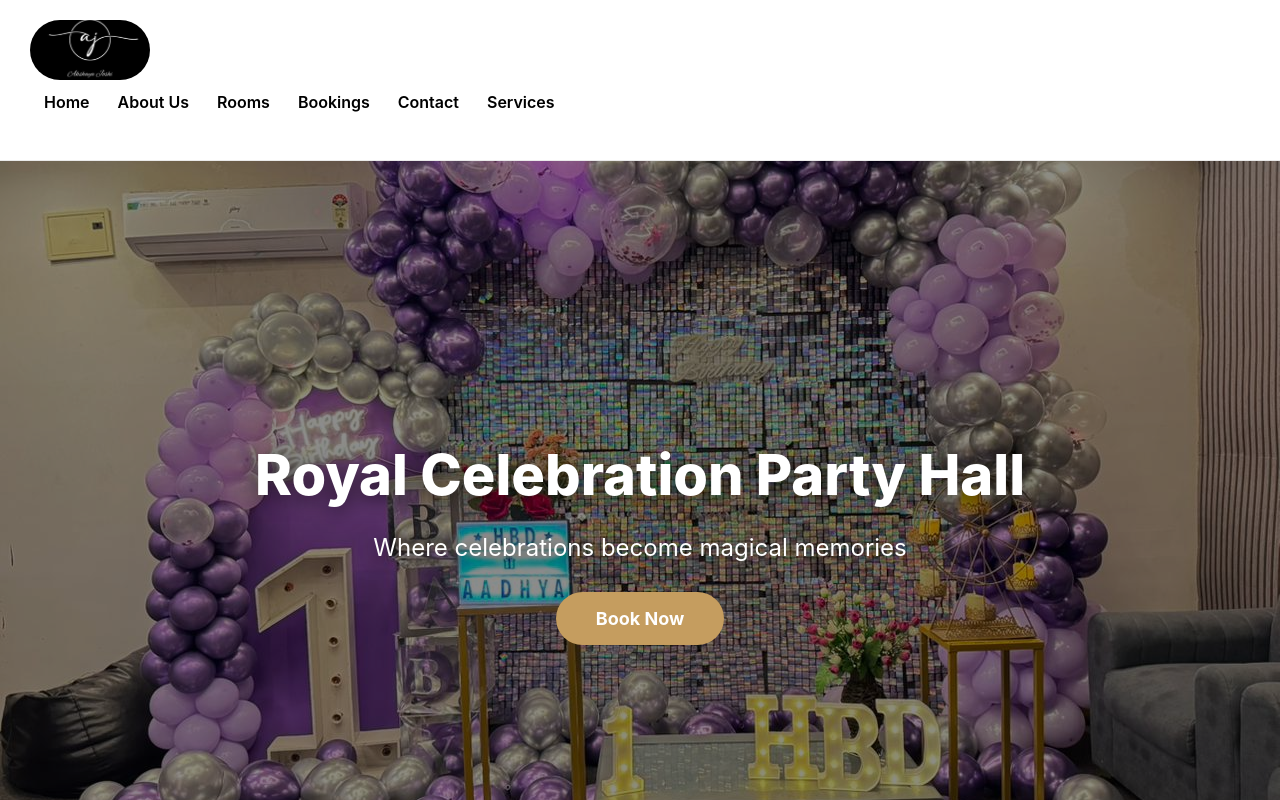
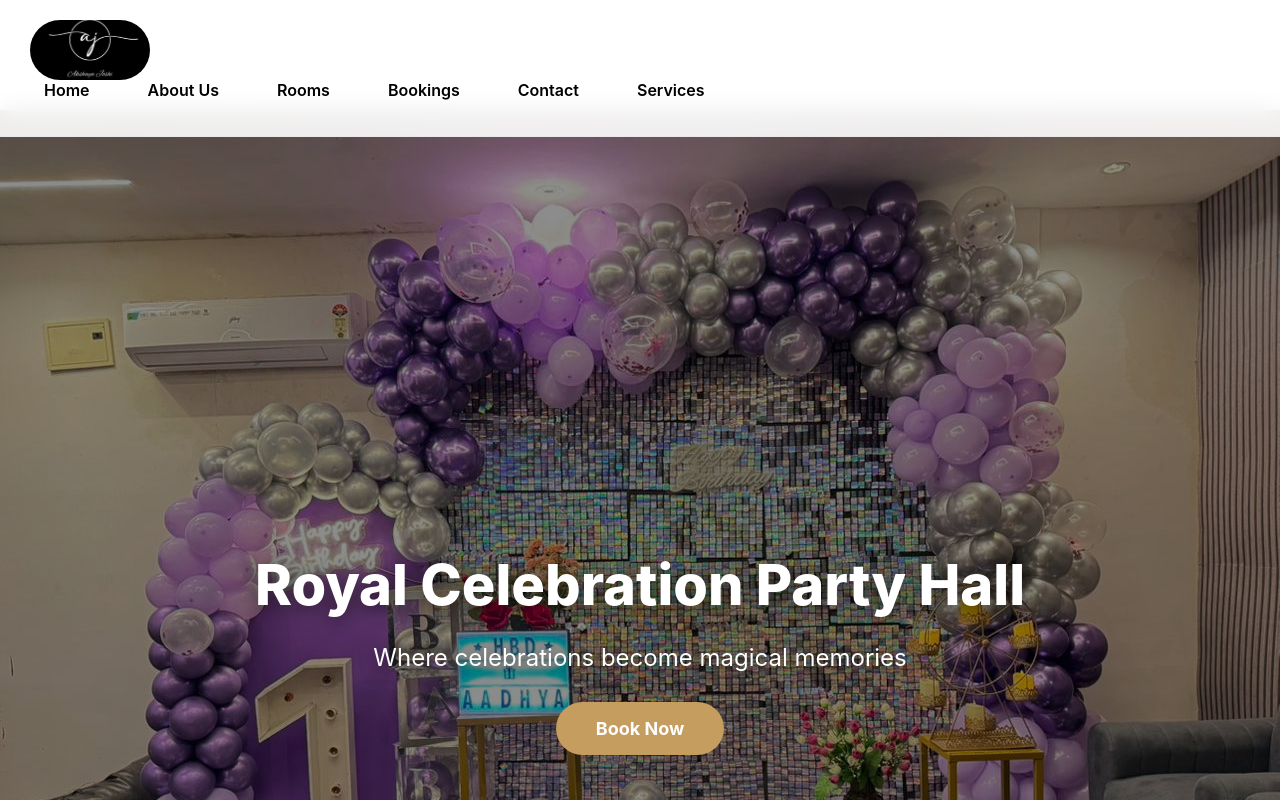
Before and after one commit to pathapatisneha2025-commits/Partyhousewebsite, a React (Create React App) app: page / in a window 1280 px wide. Shown: the top 800 px of the page. Built offline with nearby package versions, Linux system fonts and the light colour scheme.

Commit message:
changes made

```diff
--- a/src/component/navbar.jsx
+++ b/src/component/navbar.jsx
@@ -4,46 +4,41 @@ import { Menu, X } from "lucide-react";
 
 export default function Navbar() {
   const [shrink, setShrink] = useState(false);
-  const [width, setWidth] = useState(window.innerWidth);
   const [menuOpen, setMenuOpen] = useState(false);
 
   useEffect(() => {
     const handleScroll = () => setShrink(window.scrollY > 50);
-    const handleResize = () => setWidth(window.innerWidth);
 
     window.addEventListener("scroll", handleScroll);
-    window.addEventListener("resize", handleResize);
-
-    return () => {
-      window.removeEventListener("scroll", handleScroll);
-      window.removeEventListener("resize", handleResize);
-    };
+    return () => window.removeEventListener("scroll", handleScroll);
   }, []);
 
-  const isMobile = width <= 768;
-
+  /* INLINE CSS OBJECTS */
   const styles = {
     navbar: {
-      width: "100%",
-      padding: shrink ? "10px 20px" : "20px 30px",
       position: "fixed",
       top: 0,
-      left: 0,
-      background: "white",
+      width: "100%",
+      background: "rgba(255,255,255,0.9)",
       backdropFilter: "blur(12px)",
-      zIndex: 9999,
       borderBottom: "1px solid #eaeaea",
+      padding: shrink ? "10px 20px" : "20px 30px",
       transition: "0.3s ease",
+      zIndex: 1000,
     },
 
-    topRow: {
+    spacer: {
+      height: shrink ? "70px" : "110px",
+      width: "100%",
+    },
+
+    navTop: {
       display: "flex",
       justifyContent: "space-between",
       alignItems: "center",
-      width: "100%",
     },
 
-    logoImg: {
+    logo: {
       width: shrink ? "90px" : "120px",
       height: shrink ? "45px" : "60px",
       borderRadius: "40px",
@@ -51,66 +46,92 @@ export default function Navbar() {
       transition: "0.3s ease",
     },
 
+    menuIcon: {
+      cursor: "pointer",
+      display: "none", // will show via media-query
+    },
+
     navLinks: {
       listStyle: "none",
-      display: isMobile ? "block" : "flex",
-      flexDirection: isMobile ? "column" : "row",
-      width: "100%",
+      display: menuOpen ? "flex" : "none",
+      flexDirection: "column",
+      gap: "15px",
+      marginTop: "15px",
       padding: 0,
-      marginTop: isMobile ? (menuOpen ? "15px" : "0") : 0,
-      maxHeight: isMobile ? (menuOpen ? "300px" : "0px") : "none",
-      overflow: "hidden",
-      transition: "0.3s ease",
-      background: isMobile ? "#fff" : "transparent",
-      borderTop: isMobile ? "1px solid #eaeaea" : "none",
     },
 
     navLink: {
-      padding: "12px 14px",
       textDecoration: "none",
+      fontWeight: 600,
+      padding: "8px 14px",
+      borderRadius: "8px",
       color: "#000",
-      fontWeight: 600,
-      display: "block",
-      borderRadius: "8px",
+      transition: "0.3s ease",
     },
   };
 
-  const hoverStyle = `
-    a:hover {
-      background: #000;
-      color: #fff !important;
-    }
-  `;
-
   return (
     <>
-      <style>{hoverStyle}</style>
+      {/* Embedded CSS for hover + media queries */}
+      <style>
+        {`
+          a:hover {
+            background: #000;
+            color: #fff !important;
+          }
 
+          /* Desktop styles */
+          @media (min-width: 769px) {
+            .nav-links-inline {
+              display: flex !important;
+              flex-direction: row !important;
+              gap: 30px !important;
+              margin-top: 0 !important;
+            }
+
+            .menu-icon-inline {
+              display: none !important;
+            }
+          }
+
+          /* Mobile styles */
+          @media (max-width: 768px) {
+            .menu-icon-inline {
+              display: block !important;
+            }
+          }
+        `}
+      </style>
+
+      {/* NAVBAR */}
       <nav style={styles.navbar}>
+        <div style={styles.navTop}>
+          <img src="/Logoimage.jpeg" alt="Hall Logo" style={styles.logo} />
 
-        {/* HEADER */}
-        <div style={styles.topRow}>
-          <img src="/Logoimage.jpeg" alt="Hall Logo" style={styles.logoImg} />
-
-          {/* MOBILE MENU ICON */}
-          {isMobile && (
-            <div onClick={() => setMenuOpen(!menuOpen)}>
-              {menuOpen ? <X size={30} /> : <Menu size={30} />}
-            </div>
-          )}
+          <div
+            className="menu-icon-inline"
+            style={styles.menuIcon}
+            onClick={() => setMenuOpen(!menuOpen)}
+          >
+            {menuOpen ? <X size={30} /> : <Menu size={30} />}
+          </div>
         </div>
 
-        {/* DROPDOWN MENU */}
-        <ul style={styles.navLinks}>
-          <li><Link to="/" style={styles.navLink}>Home</Link></li>
-          <li><Link to="/about" style={styles.navLink}>About Us</Link></li>
-          <li><Link to="/rooms" style={styles.navLink}>Rooms</Link></li>
-          <li><Link to="/bookingpage" style={styles.navLink}>Bookings</Link></li>
-          <li><Link to="/contact" style={styles.navLink}>Contact</Link></li>
-          <li><Link to="/services" style={styles.navLink}>Services</Link></li>
+        <ul
+          className="nav-links-inline"
+          style={styles.navLinks}
+        >
+          <li><Link style={styles.navLink} to="/">Home</Link></li>
+          <li><Link style={styles.navLink} to="/about">About Us</Link></li>
+          <li><Link style={styles.navLink} to="/rooms">Rooms</Link></li>
+          <li><Link style={styles.navLink} to="/bookingpage">Bookings</Link></li>
+          <li><Link style={styles.navLink} to="/contact">Contact</Link></li>
+          <li><Link style={styles.navLink} to="/services">Services</Link></li>
         </ul>
+      </nav>
 
-      </nav>
+      {/* Anti-overlap spacer */}
+      <div style={styles.spacer}></div>
     </>
   );
 }
```
